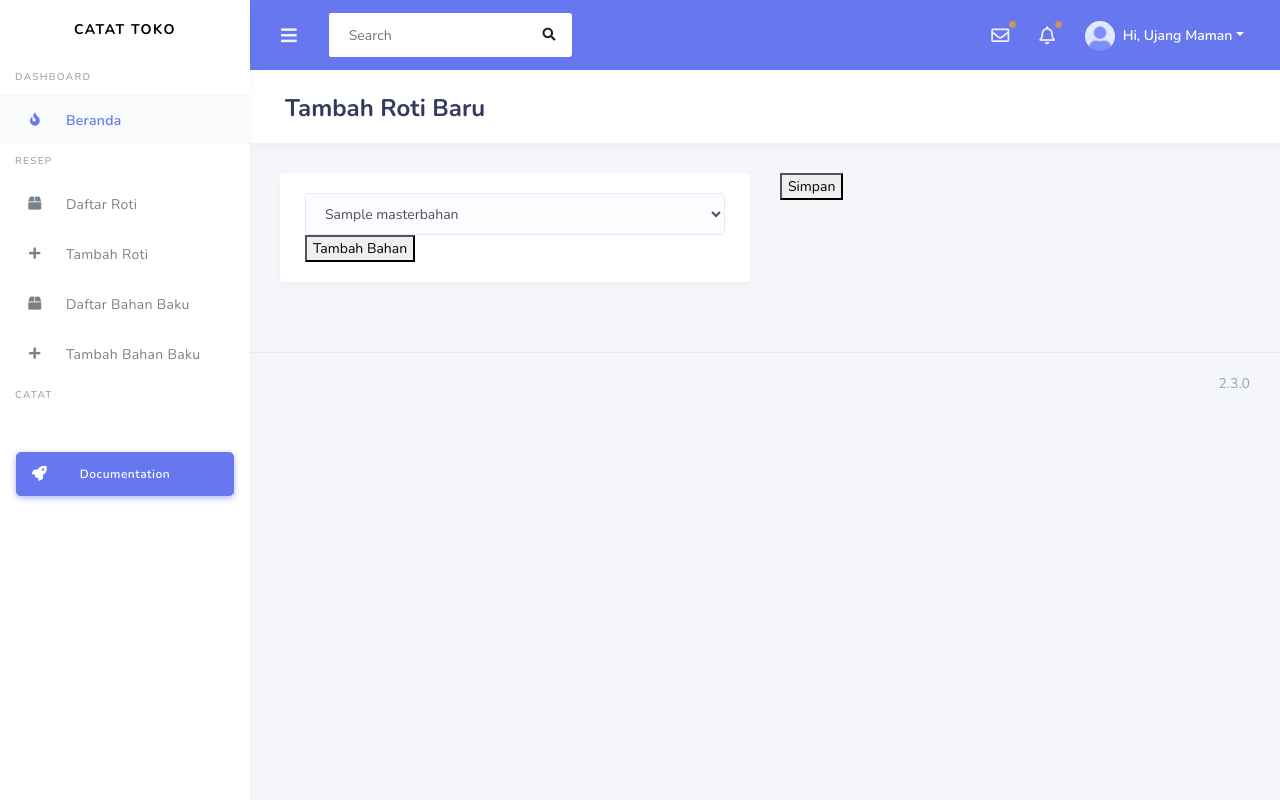
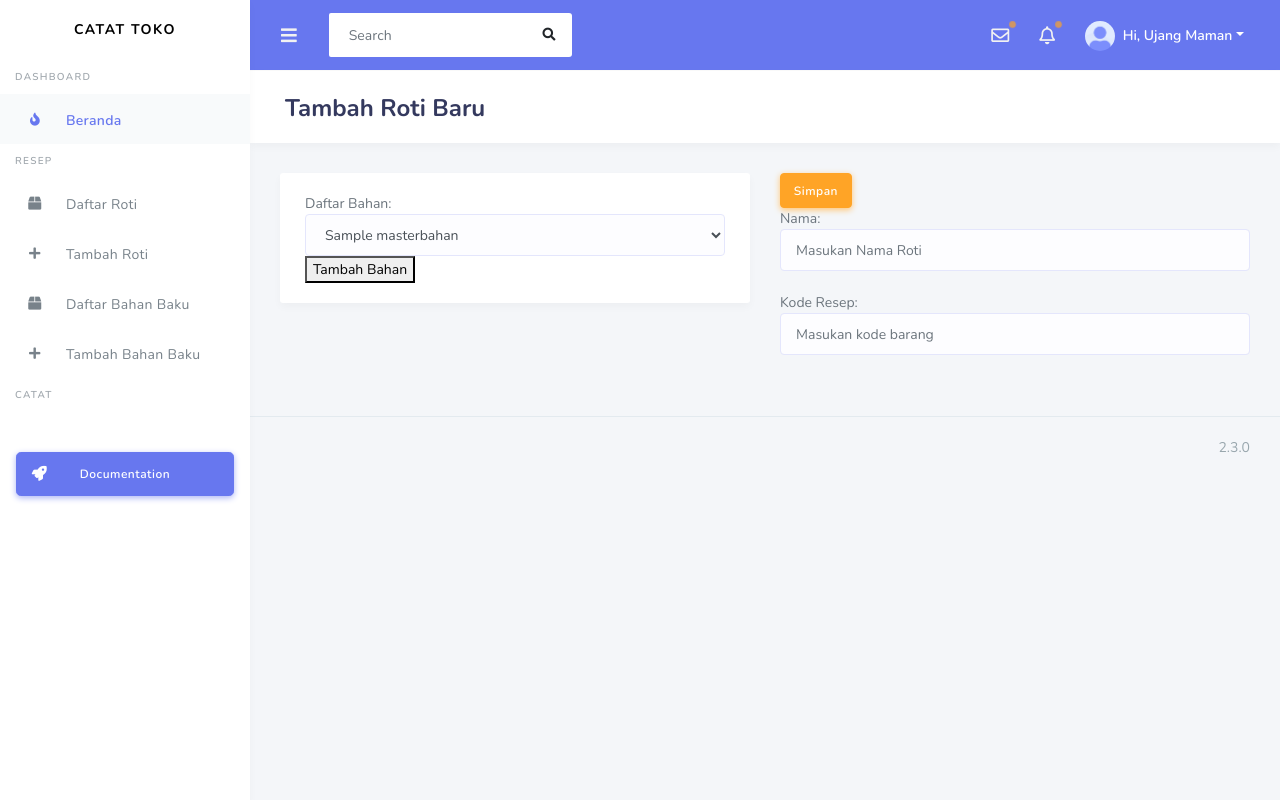
Before and after one commit to RizkyNovriansyah/catatjual, a Django app: page /resep/create/ in a window 1280 px wide. Run offline with Django 3.2, Linux system fonts and the light colour scheme; tables that the repository leaves empty hold one stand-in row (values such as "Sample post"); some libraries are stand-ins or nearby versions.

Commit message:
pakai json aja biar semangat

```diff
--- a/resep/views.py
+++ b/resep/views.py
@@ -97,56 +97,47 @@ class ResepDelete(DeleteView):
     context_object_name = 'barang_jadi'
     success_url = reverse_lazy('resep_list')
 
-def resep_create(request):
-    bahans = MasterBahan.objects.filter(is_deleted=False)
-
-    if request.method == 'POST':
-        nama = request.POST.get('nama')
-        kode_barang = request.POST.get('kode_barang')
-        harga_jual = request.POST.get('harga_jual')
-        bahan_ids = request.POST.getlist('bahans')
-        kode_bahans = [MasterBahan.objects.get(id=int(bahan_id)).kode for bahan_id in bahan_ids]
-
-        bahan_jumlah_key = 'bahans_jumlah_' + bahan_ids[0]
-        bahan_jumlah = request.POST.get(bahan_jumlah_key)
-
-        daftar_nama_bahan = {}
-        print('daftar_nama_bahan: ', daftar_nama_bahan)
-        for bahan_id, kode_bahan in zip(bahan_ids, kode_bahans):
-            bahan = MasterBahan.objects.get(id=int(bahan_id))
-            bahan_jumlah_digunakan = int(request.POST.get('bahans_jumlah_' + bahan_id))
-            daftar_nama_bahan[bahan.nama] = {'jumlah': bahan_jumlah_digunakan, 'kode': kode_bahan}
-
-        barang_jadi = BarangJadi.objects.create(
-            nama=nama,
-            harga_jual=harga_jual,
-            kode_barang=kode_barang,
-            daftar_bahan=daftar_nama_bahan
-        )
-
-        total_hpp = 0
-        for bahan_id in bahan_ids:
-            bahan_jumlah_key = 'bahans_jumlah_' + bahan_id
-            bahan_jumlah = request.POST.get(bahan_jumlah_key)
-            if bahan_jumlah:
-                bahan = MasterBahan.objects.get(id=bahan_id)
-                harga_per_bahan = bahan.qty_terkecil
-                total_hpp += int(harga_per_bahan) * int(bahan_jumlah)
-                Resep.objects.create(
-                    master_bahan=bahan,
-                    barang_jadi=barang_jadi,
-                    jumlah_pemakaian=bahan_jumlah
-                )
-
-        barang_jadi.hpp = total_hpp
-        barang_jadi.save()
-        return redirect('resep_list')
-
-    context = {'bahans': bahans}
-    return render(request, 'resep/resep_form.html', context)
-
-
 class ResepDetail(DetailView):
     model = BarangJadi
     template_name = 'resep/resep_detail.html'
     context_object_name = 'barang_jadi'
+
+def resep_create(request):
+    bahans = MasterBahan.objects.filter(is_deleted=False)
+    form = ResepForm(request.POST or None)
+
+    if request.method == 'POST':
+        form = ResepForm(request.POST)
+        if form.is_valid():
+            nama_roti = request.POST.get('nama_roti')
+            kode_barang = request.POST.get('kode_barang')
+
+            id_bahan_list = request.POST.getlist('id_bahan[]')
+            jumlah_satuan_list = request.POST.getlist('jumlah_satuan[]')
+
+            daftar_bahan = []
+            for i in range(len(jumlah_satuan_list)):
+                bahan_id = id_bahan_list[i]
+                bahan_obj = MasterBahan.objects.get(id=bahan_id)
+                bahan = {
+                    'id_bahan': bahan_id,
+                    'nama_bahan': bahan_obj.nama,
+                    'kode_bahan': bahan_obj.kode_bahan,
+                    'harga_jual': bahan_obj.harga_jual,
+                    'jumlah_satuan': jumlah_satuan_list[i]
+                }
+                daftar_bahan.append(bahan)
+
+            daftar_bahan_json = json.dumps(daftar_bahan)
+
+            # Simpan ke database
+            barang_jadi = BarangJadi.objects.create(
+                nama=nama_roti,
+                kode_barang=kode_barang,
+                daftar_bahan=daftar_bahan_json
+            )
+
+            return redirect('bahan_list')
+
+    context = {'bahans': bahans, 'form': form}
+    return render(request, 'resep/resep_form.html', context)
--- a/templates/resep/resep_form.html
+++ b/templates/resep/resep_form.html
@@ -1,32 +1,7 @@
 {% extends "base.html" %}
 {% block content %}
 <div>
-    <script src="https://code.jquery.com/jquery-3.6.0.min.js"></script>
     <script>
-        $(document).ready(function() {
-            $('input[type="checkbox"]').change(function() {
-                var selectedBahans = [];
-                $('input[type="checkbox"]:checked').each(function() {
-                    selectedBahans.push($(this).val());
-                });
-                $('.jumlah-bahan').remove();
-                selectedBahans.forEach(function(bahanId) {
-                    var namaBahan = $('#bahan_' + bahanId).next('label').text();
-                    var inputJumlah = '<div class="form-group jumlah-bahan">' +
-                                        '<label for="bahans_jumlah_' + bahanId + '">Jumlah ' + namaBahan + ':</label>' +
-                                        '<input class="form-control" name="bahans_jumlah_' + bahanId + '" type="number">' +
-                                      '</div>';
-                    $('#jumlah-bahan-container-' + bahanId).append(inputJumlah);
-                });
-            });
-
-            $(document).on('click', '.hapus-bahan', function() {
-                $(this).closest('.card').remove();
-            });
-        });
-
-
-
         function add_bahan() {
             var e = document.getElementById("bahans");
             var value = e.value;
@@ -50,13 +25,11 @@
                         "<button class='btn btn-danger hapus-bahan'>Hapus Bahan</button>" +
                     "</div>" +
                 "</div>";
-
+            console.log(html)
             // Tambahkan elemen baru setelah elemen terakhir dengan insertAdjacentHTML
             document.getElementById("data_card").insertAdjacentHTML('beforeend', html);
+
         }
-
-
-
 
     </script>
 
@@ -64,11 +37,13 @@
         <div class="section-header">
             <h1>Tambah Roti Baru</h1>
         </div>
+
         <div class="section-body">
             <div class="row">
                 <div class="col-md-6">
                     <div class="card">
                         <div class="card-body">
+                            Daftar Bahan:
                             <select name="bahans" id="bahans" class="form-control">
                                 {% for bahan in bahans %}
                                 <option value="{{ bahan.id }}" data-kode="{{ bahan.kode_bahan }}"> {{ bahan.nama }}</option>
@@ -79,13 +54,19 @@
                         </div>
                     </div>
                 </div>
-
-                <div class="col-md-6" id="data_card">
-                    <form method="post" >
+                <div class="col-md-6">
+                <form method="post" action="{% url 'resep_create' %}">
                     {% csrf_token %}
-                            <button type="submit">Simpan</button>
+                    <div id="data_card">
+                            <button class='btn btn-warning' type="submit">Simpan</button>
+                            <br>
+                            Nama: <input class="form-control" name="nama_roti" type="text" placeholder='Masukan Nama Roti'>
+                            <br>
+                            Kode Resep: <input class="form-control" name="kode_barang" type="text" placeholder='Masukan kode barang'>
+                            <br>
+                    </div>
+                    </div>
                 </form>
-                </div>
 
                 </div>
             </div>
```
Lines whose indentation alone changed are shown as unchanged.
